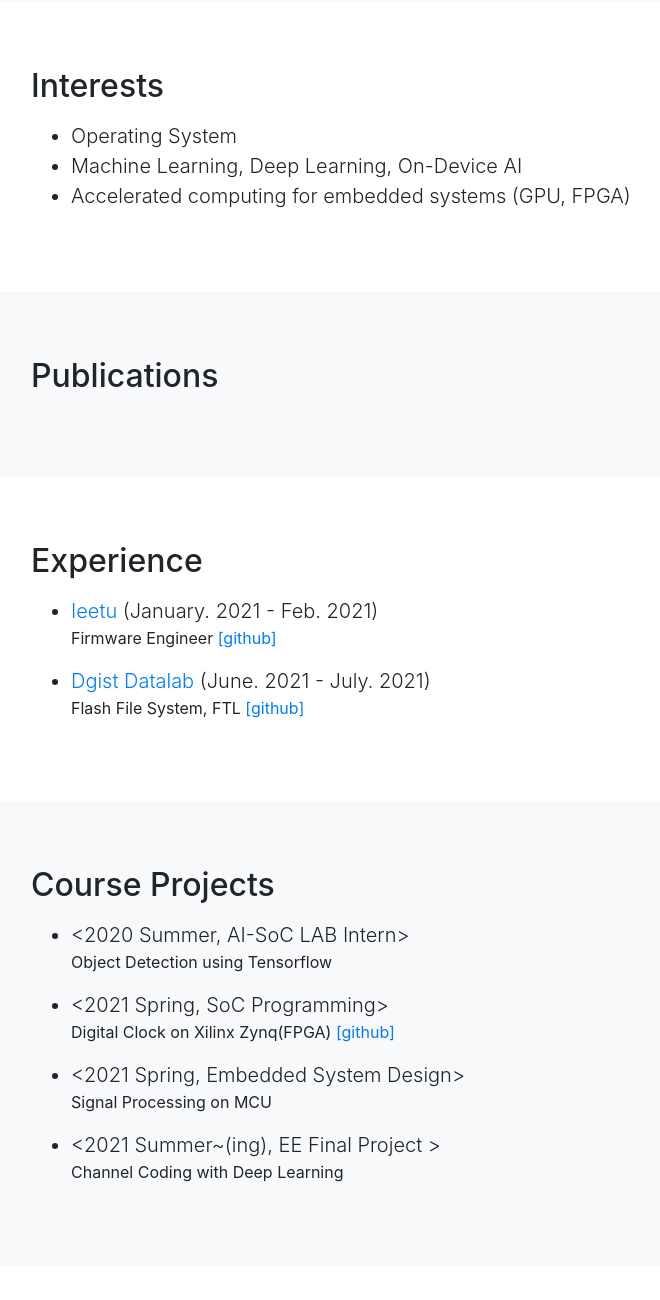
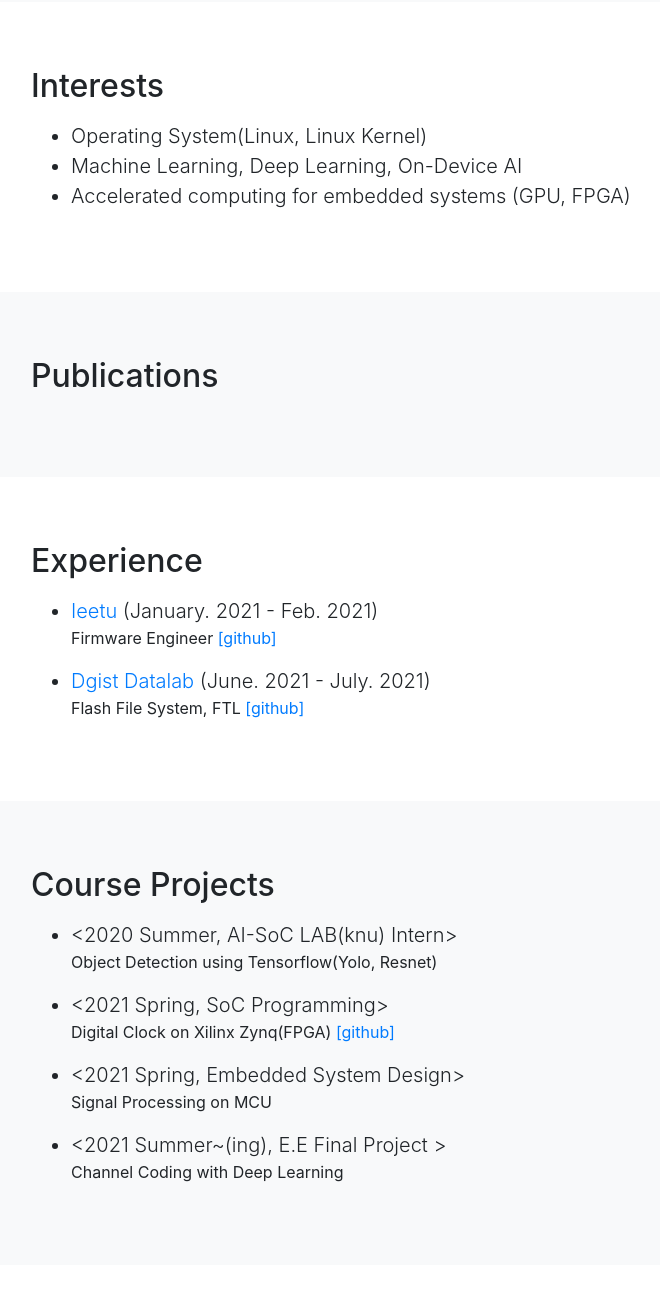
Before and after one commit to MinkiJo/MinkiJo.github.io, a website with bundled scripts: page index.html in a window 1280 px wide. Shown: the part 1080-2380 px from the top of the page, without its empty margins (54-714 px from the left). Built offline with nearby package versions, Linux system fonts and the light colour scheme.

Commit message:
Update index.html

```diff
--- a/index.html
+++ b/index.html
@@ -128,7 +128,7 @@
           <h2>Interests</h2>
           <p class="lead">
             <ul>
-              <li class="lead"> Operating System </li>
+              <li class="lead"> Operating System(Linux, Linux Kernel) </li>
               <li class="lead"> Machine Learning, Deep Learning, On-Device AI </li>
               <li class="lead"> Accelerated computing for embedded systems (GPU, FPGA) </li>
             </ul>
@@ -222,13 +222,13 @@
           <h2>Course Projects</h2>
           <p class="lead">
             <ul>
-              <li class="lead"> <2020 Summer, AI-SoC LAB Intern></li>
-              <p> Object Detection using Tensorflow <a href="" ></a><p>
+              <li class="lead"> <2020 Summer, AI-SoC LAB(knu) Intern></li>
+              <p> Object Detection using Tensorflow(Yolo, Resnet) <a href="" ></a><p>
               <li class="lead"> <2021 Spring, SoC Programming></li>
-              <p> Digital Clock on Xilinx Zynq(FPGA) <a href="https://github.com/gyeongchan-yun/Research-Papers-I-Read" target="_blank">[github]</a><p>
+              <p> Digital Clock on Xilinx Zynq(FPGA) <a href="https://github.com/MinkiJo/Zynq-DigitalClock" target="_blank">[github]</a><p>
               <li class="lead"> <2021 Spring, Embedded System Design></li>
               <p> Signal Processing on MCU <a href="" ></a><p>
-              <li class="lead"> <2021 Summer~(ing), EE Final Project ></li>
+              <li class="lead"> <2021 Summer~(ing), E.E Final Project ></li>
               <p> Channel Coding with Deep Learning </p>
           </ul>
           </p>
@@ -247,9 +247,9 @@
               <li class="lead"> MINTOS </li>
               <p> Simple Gomoku AI using .NET Framework with Visual Studio <a href="https://github.com/MinkiJo/GomokuAI" target="_blank">[github]</a> </p>
               <li class="lead"> MINTOS </li>
-              <p> This is a lightweight Real-Time Operating System for STM32F MCU which I made<a href="https://github.com/gyeongchan-yun/Research-Papers-I-Read" target="_blank">[github]</a> </p>
+              <p> This is a lightweight Real-Time Operating System for STM32F MCU which I made<a href="https://github.com/MinkiJo/MINTOS" target="_blank">[github]</a> </p>
               <li class="lead"> FPGA Image Filter </li>
-              <p> Image Filter on FPGA <a href="https://github.com/gyeongchan-yun/Research-Papers-I-Read" target="_blank">[github]</a> </p>
+              <p> Image Filter on FPGA <a href="https://github.com/MinkiJo/Zynq-ImageProcessing" target="_blank">[github]</a> </p>
             </ul>
           </p>
         </div>
```
